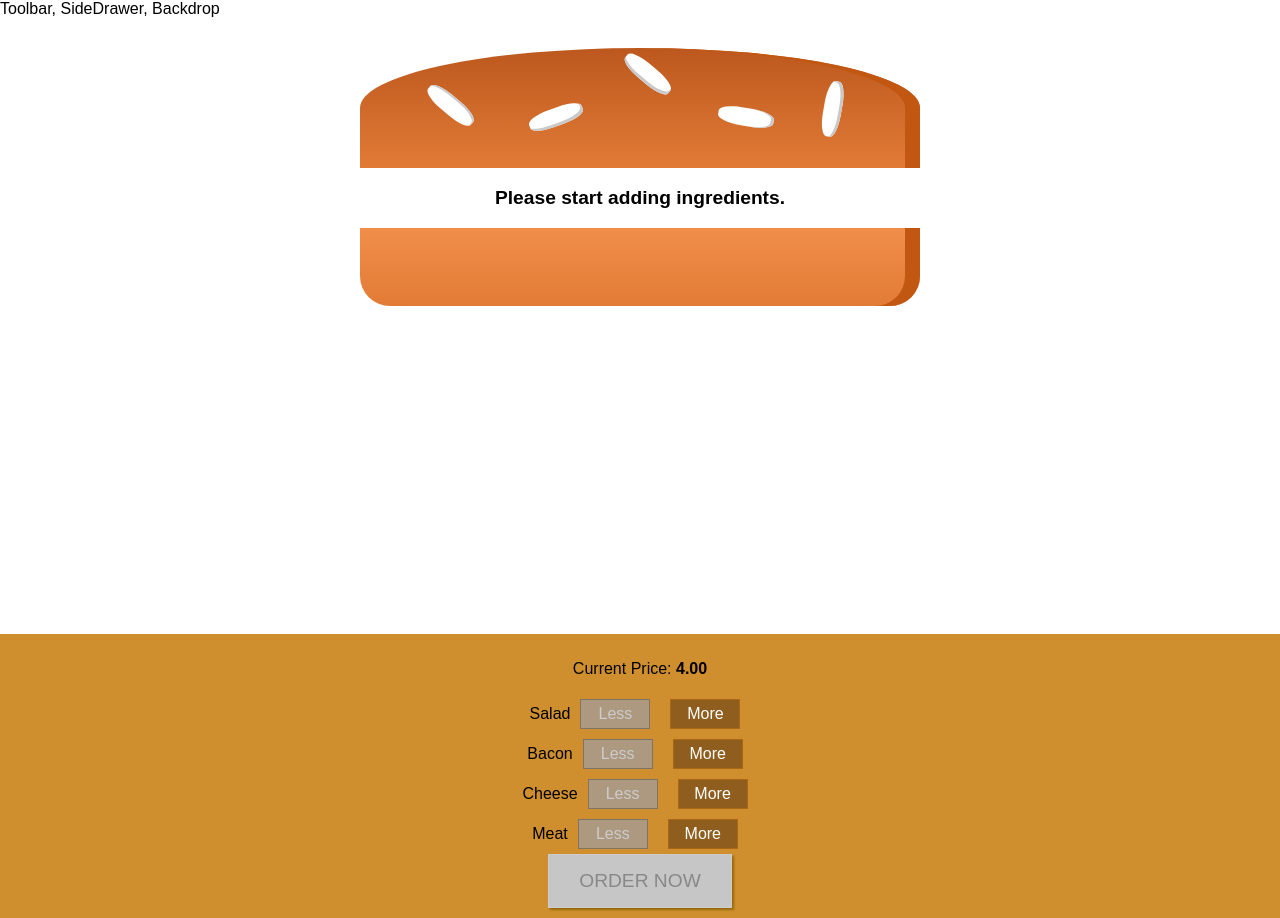
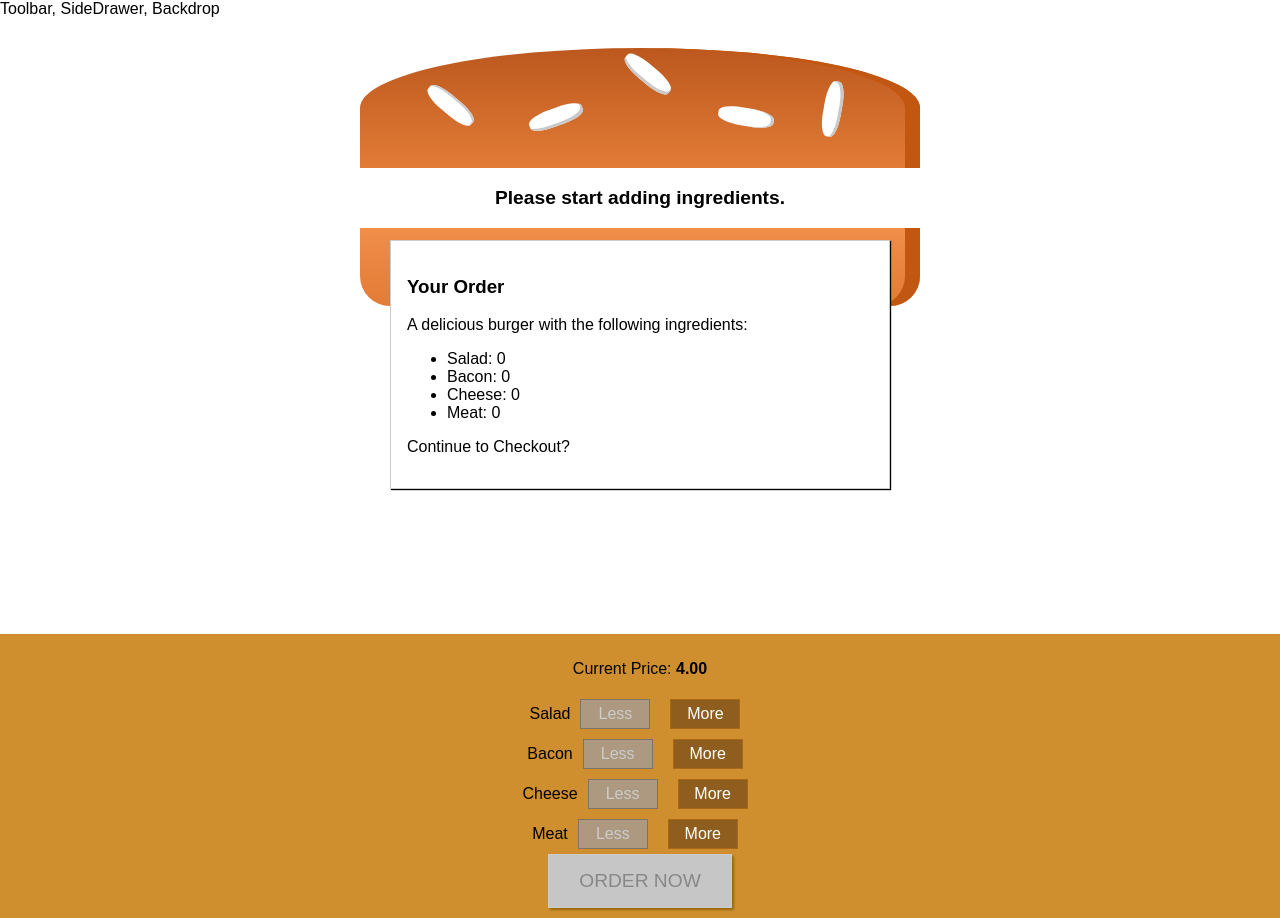
Before and after one commit to ch1bs/burger-builder, a React (Create React App) app in the folder burger-builder/: page / in a window 1280 px wide. Built offline with nearby package versions, Linux system fonts and the light colour scheme.

Commit message:
created Order summary Modal

```diff
--- /dev/null
+++ b/burger-builder/src/components/Burger/OrderSummary/OrderSummary.js
@@ -0,0 +1,24 @@
+import React from 'react';
+import Aux from '../../../hoc/Aux';
+
+const orderSummary = (props) => {
+  const ingredientSummary = Object.keys(props.ingredients).map((igKey) => {
+    return (
+      <li key={igKey}>
+        <span style={{ textTransform: 'capitalize' }}>{igKey}</span>:{' '}
+        {props.ingredients[igKey]}
+      </li>
+    );
+  });
+
+  return (
+    <Aux>
+      <h3>Your Order</h3>
+      <p>A delicious burger with the following ingredients:</p>
+      <ul>{ingredientSummary}</ul>
+      <p>Continue to Checkout?</p>
+    </Aux>
+  );
+};
+
+export default orderSummary;
--- /dev/null
+++ b/burger-builder/src/components/UI/Modal/Modal.js
@@ -0,0 +1,6 @@
+import React from 'react';
+import classes from './Modal.module.css';
+
+const modal = (props) => <div className={classes.Modal}>{props.children}</div>;
+
+export default modal;
--- /dev/null
+++ b/burger-builder/src/components/UI/Modal/Modal.module.css
@@ -0,0 +1,20 @@
+.Modal {
+  position: fixed;
+  z-index: 500;
+  background-color: white;
+  width: 70%;
+  border: 1px solid #ccc;
+  box-shadow: 1px 1px 1px black;
+  padding: 16px;
+  left: 15%;
+  top: 30%;
+  box-sizing: border-box;
+  transition: all 0.3s ease-out;
+}
+
+@media (min-width: 600px) {
+  .Modal {
+    width: 500px;
+    left: calc(50% - 250px);
+  }
+}
--- a/burger-builder/src/containers/BurgerBuilder/BurgerBuilder.js
+++ b/burger-builder/src/containers/BurgerBuilder/BurgerBuilder.js
@@ -3,6 +3,8 @@
 import Aux from '../../hoc/Aux';
 import Burger from '../../components/Burger/Burger';
 import BuildControls from '../../components/Burger/BuildControls/BuildControls';
+import Modal from '../../components/UI/Modal/Modal';
+import OrderSummary from '../../components/Burger/OrderSummary/OrderSummary';
 
 const INGREDIENT_PRICES = {
   salad: 0.5,
@@ -77,6 +79,9 @@
 
     return (
       <Aux>
+        <Modal>
+          <OrderSummary ingredients={this.state.ingredients} />
+        </Modal>
         <Burger ingredients={this.state.ingredients} />
         <BuildControls
           ingredientAdded={this.addIngredientHandler}
```
Also changed, not shown: burger-builder/src/components/UI/Backdrop/Backdrop.js (added).
